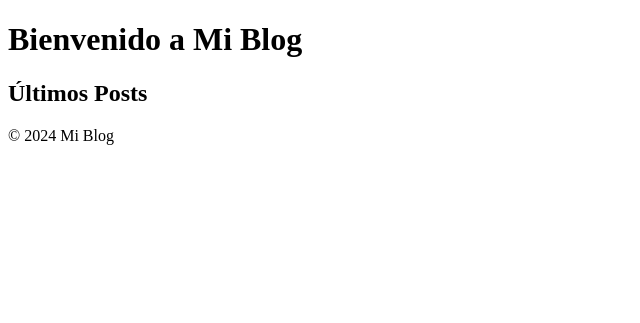
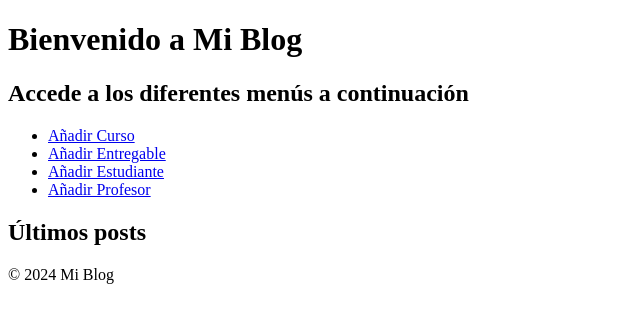
Before and after one commit to Calcaag13/TuPrimeraPagina-Calcagnini, a Django app: template blog/templates/index.html in a window 1280 px wide. Shown: the top 323 px of the page, without its empty margins (0-640 px from the left). Run offline with Django 3.2, Linux system fonts and the light colour scheme; the template is opened without the code that fills it, so the values that code supplies are empty.

Commit message:
Corrigiendo index

```diff
--- a/blog/templates/index.html
+++ b/blog/templates/index.html
@@ -1,8 +1,30 @@
-{% extends 'base.html' %}
-
-{% block title %}Inicio{% endblock %}
-
-{% block content %}
-<h2>Últimos Posts</h2>
-<!-- Aquí mostrarás los posts del blog -->
-{% endblock %}
+<!DOCTYPE html>
+<html lang="es">
+<head>
+    <meta charset="UTF-8">
+    <meta name="viewport" content="width=device-width, initial-scale=1.0">
+    <title>Bienvenido a Mi Blog</title>
+</head>
+<body>
+    <header>
+        <h1>Bienvenido a Mi Blog</h1>
+        <h2>Accede a los diferentes menús a continuación</h2>
+    </header>
+    <nav>
+        <ul>
+            <li><a href="{% url 'blog:add_curso' %}">Añadir Curso</a></li>
+            <li><a href="{% url 'blog:add_entregable' %}">Añadir Entregable</a></li>
+            <li><a href="{% url 'blog:add_estudiante' %}">Añadir Estudiante</a></li>
+            <li><a href="{% url 'blog:add_profesor' %}">Añadir Profesor</a></li>
+        </ul>
+    </nav>
+    <main>
+        <section>
+            <h2>Últimos posts</h2>
+        </section>
+    </main>
+    <footer>
+        <p>© 2024 Mi Blog</p>
+    </footer>
+</body>
+</html>
--- a/blog/urls.py
+++ b/blog/urls.py
@@ -1,8 +1,10 @@
 from django.urls import path
 from . import views
 
+app_name = 'blog'
+
 urlpatterns = [
-    path('', views.index, name='index'),
+    path('', views.home, name='home'),
     path('add_profesor/', views.add_profesor, name='add_profesor'),
     path('add_curso/', views.add_curso, name='add_curso'),
     path('add_estudiante/', views.add_estudiante, name='add_estudiante'),
```
Also changed, not shown: README.md.
